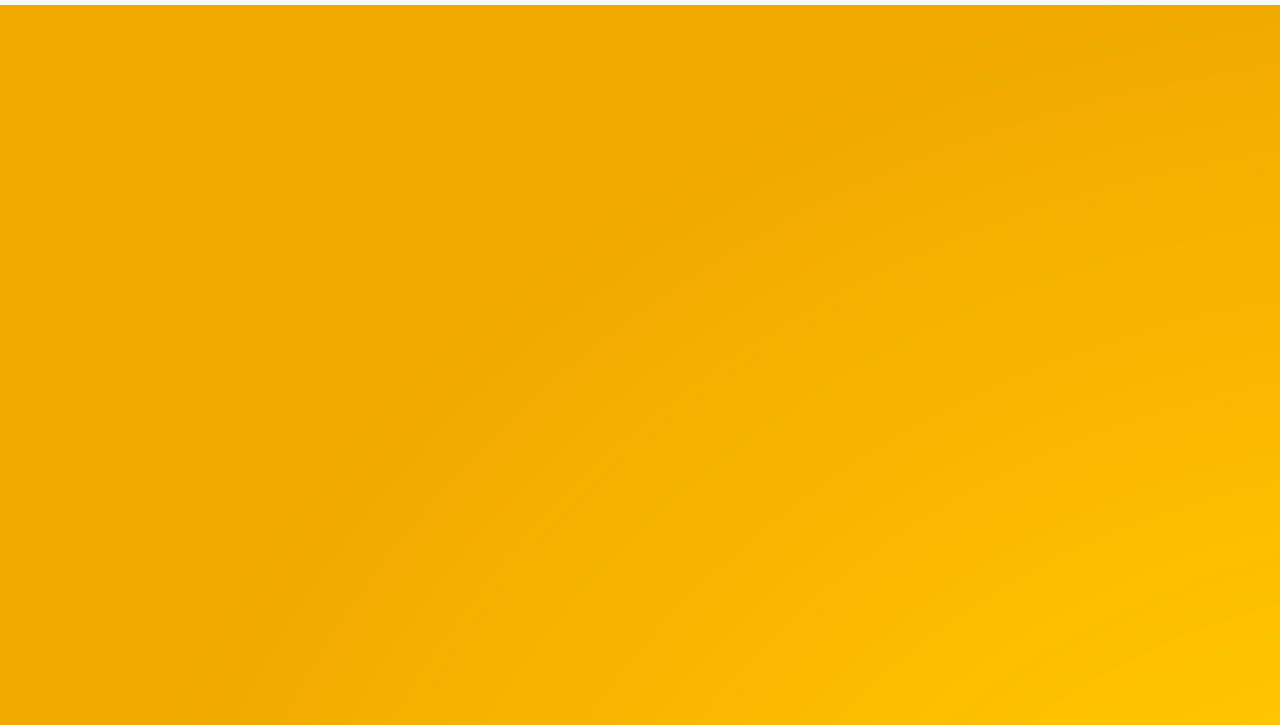
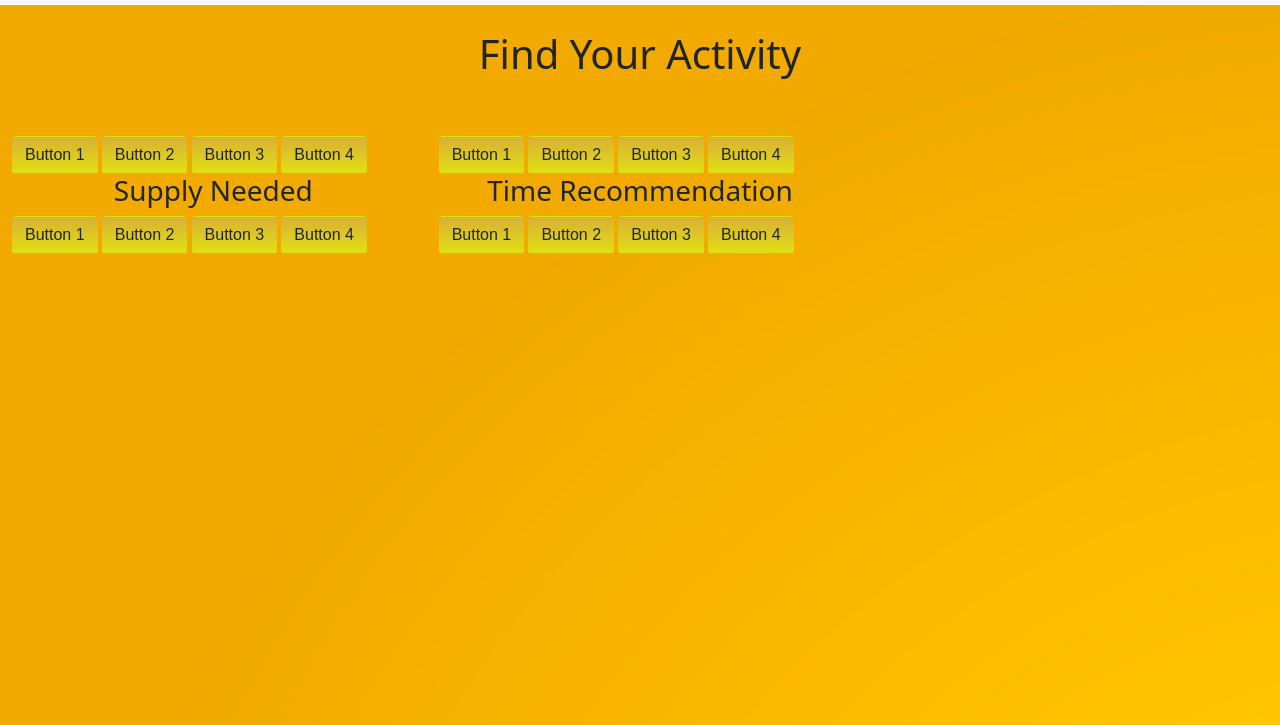
Before and after one commit to ri-tae-ka/TechTogether, a plain HTML site: page activity.html in a window 1280 px wide. Shown: the part 75-800 px from the top of the page. Drawn offline with nearby package versions, Linux system fonts and the light colour scheme.

Commit message:
activity

```diff
--- a/activity.html
+++ b/activity.html
@@ -38,6 +38,40 @@
             </div>
           </nav>
 
+          <div class="row" style="margin: 0;">
+            <h1 class="activity-heading" style="text-align: center;">Find Your Activity</h1>
+            <div class="col-lg-4">
+              <button class="btn">Button 1</button>
+              <button class="btn">Button 2</button>
+              <button class="btn">Button 3</button>
+              <button class="btn">Button 4</button>
+            </div>
+            <div class="col-lg-4">
+              <button class="btn">Button 1</button>
+              <button class="btn">Button 2</button>
+              <button class="btn">Button 3</button>
+              <button class="btn">Button 4</button>
+            </div>
+
+          </div>
+
+          <div class="row" style="margin: 0;">
+            <div class="col-lg-4">
+              <h3 style="text-align: center;">Supply Needed</h3>
+              <button class="btn">Button 1</button>
+              <button class="btn">Button 2</button>
+              <button class="btn">Button 3</button>
+              <button class="btn">Button 4</button>
+            </div>
+            <div class="col-lg-4">
+              <h3 style="text-align: center;">Time Recommendation</h3>
+              <button class="btn">Button 1</button>
+              <button class="btn">Button 2</button>
+              <button class="btn">Button 3</button>
+              <button class="btn">Button 4</button>
+            </div>
+
+          </div>
 
     </body>
 </html>
--- a/styles/styles.css
+++ b/styles/styles.css
@@ -31,13 +31,17 @@
     width: 70%;
 }
 
+.activity-heading {
+    padding-top: 25px;
+    padding-bottom: 50px;
+}
+
 /* Navbar links to right */
 a.nav-link.active {
     padding-left: 60rem !important;
 }
 /* fix position of navbar */
 nav.navbar.navbar-expand-lg.navbar-light.bg-light {
-    position: fixed;
     top: 0;
     width: 100%;
 }
@@ -47,3 +51,30 @@ nav.navbar.navbar-expand-lg.navbar-light.bg-light {
     --bs-bg-opacity: 1;
     background-color: #bd8f1e57!important;
 }
+
+.btn {
+    background: #d9b034;
+    background-image: -webkit-linear-gradient(top, #d9b034, #e0e014);
+    background-image: -moz-linear-gradient(top, #d9b034, #e0e014);
+    background-image: -ms-linear-gradient(top, #d9b034, #e0e014);
+    background-image: -o-linear-gradient(top, #d9b034, #e0e014);
+    background-image: linear-gradient(to bottom, #d9b034, #e0e014);
+    -webkit-border-radius: 15;
+    -moz-border-radius: 15;
+    border-radius: 15px;
+    font-family: Arial;
+    color: #ffffff;
+    font-size: 20px;
+    padding: 10px 20px 10px 20px;
+    text-decoration: none;
+  }
+
+  .btn:hover {
+    background: #e0e014;
+    background-image: -webkit-linear-gradient(top, #e0e014, #d9b034);
+    background-image: -moz-linear-gradient(top, #e0e014, #d9b034);
+    background-image: -ms-linear-gradient(top, #e0e014, #d9b034);
+    background-image: -o-linear-gradient(top, #e0e014, #d9b034);
+    background-image: linear-gradient(to bottom, #e0e014, #d9b034);
+    text-decoration: none;
+  }
```
